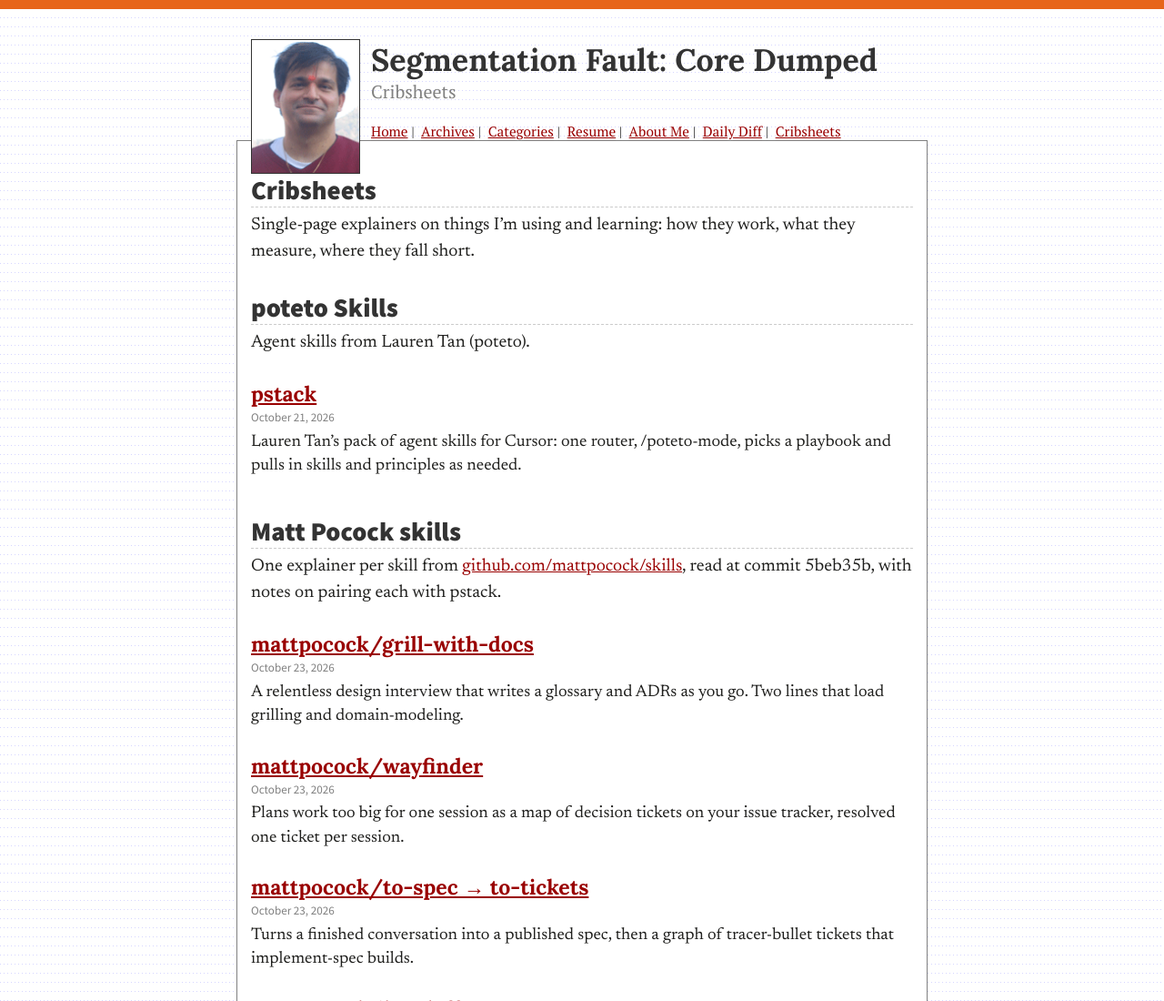
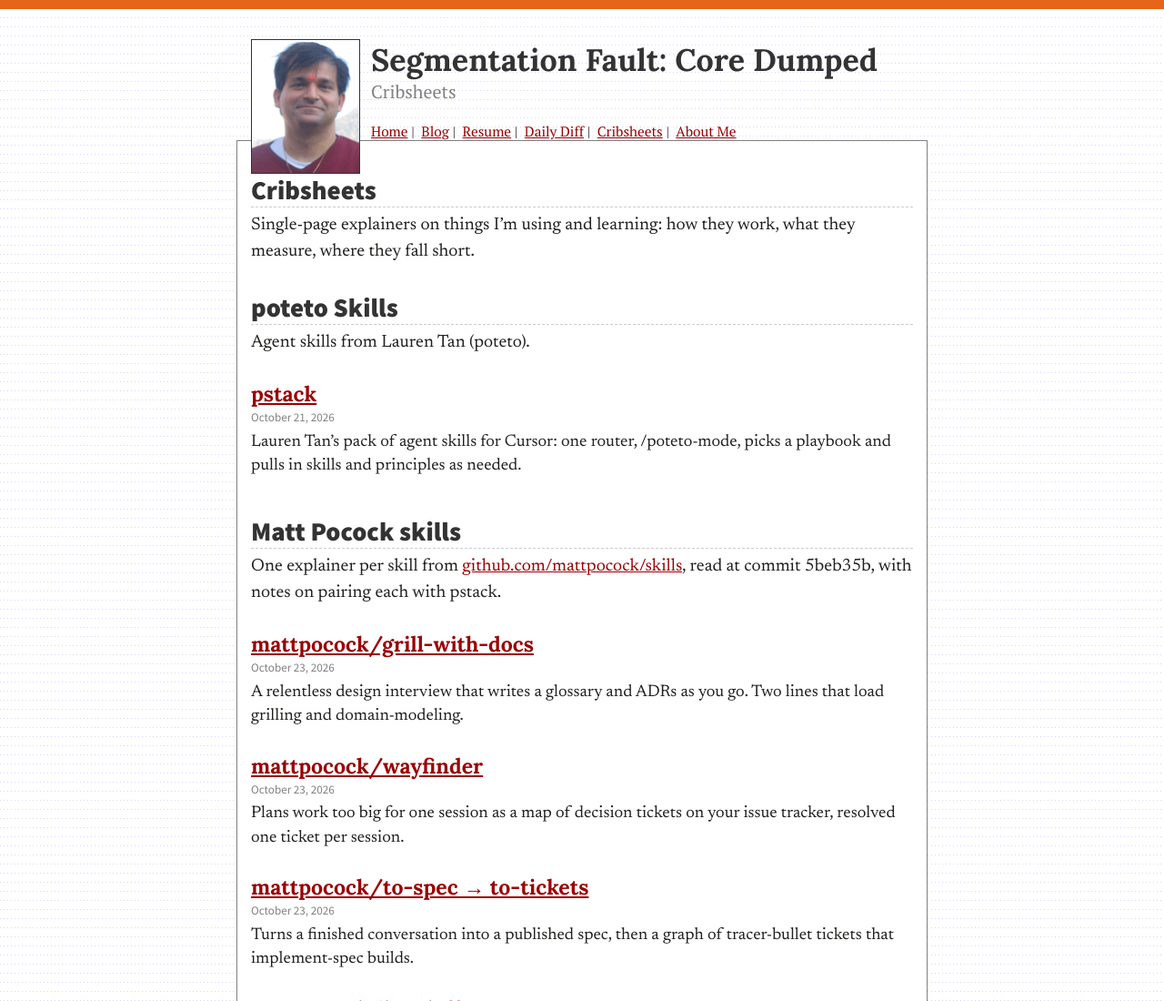
Before and after one commit to indrayam/fieldnotes, a plain HTML site: page site/index.html in a window 1280 px wide. Shown: the top 1100 px of the page at 91% size. Drawn offline with Linux system fonts and the light colour scheme.

Commit message:
Switch to the new site nav and rename the blog source variable
- Nav: Home (indrayam.com) | Blog | Resume | Daily Diff | Cribsheets | About Me
- Footer Disclaimer links to blog.indrayam.com
- INDRAYAM_V1_SRC is now INDRAYAM_BLOG_SRC; the old name still works
- Rebuilt site/index.html

Co-Authored-By: Claude Opus 5.5 <noreply@anthropic.com>

```diff
--- a/site/index.html
+++ b/site/index.html
@@ -36,13 +36,12 @@
     <h1>Segmentation Fault: Core Dumped</h1>
     <h3>Cribsheets</h3>
     <nav id="topnav" class="topnav-menu" aria-label="Site navigation"><input id="topnav-toggle" class="topnav-toggle-input" type="checkbox"><label class="topnav-toggle" for="topnav-toggle">Menu</label><div class="topnav-links">
-        <a href="https://indrayam.com/index.html">Home</a><span class="topnav-separator" aria-hidden="true"> | </span>
-<a href="https://indrayam.com/archives/index.html">Archives</a><span class="topnav-separator" aria-hidden="true"> | </span>
-<a href="https://indrayam.com/archives/categories.html">Categories</a><span class="topnav-separator" aria-hidden="true"> | </span>
-<a href="https://resume.indrayam.com">Resume</a><span class="topnav-separator" aria-hidden="true"> | </span>
-<a href="https://indrayam.com/aboutme.html">About Me</a><span class="topnav-separator" aria-hidden="true"> | </span>
+        <a href="https://indrayam.com/">Home</a><span class="topnav-separator" aria-hidden="true"> | </span>
+<a href="https://blog.indrayam.com/">Blog</a><span class="topnav-separator" aria-hidden="true"> | </span>
+<a href="https://resume.indrayam.com/">Resume</a><span class="topnav-separator" aria-hidden="true"> | </span>
 <a href="https://dailydiff.indrayam.com/">Daily Diff</a><span class="topnav-separator" aria-hidden="true"> | </span>
-<a href="https://cribsheets.indrayam.com/">Cribsheets</a>
+<a href="https://cribsheets.indrayam.com/" aria-current="page">Cribsheets</a><span class="topnav-separator" aria-hidden="true"> | </span>
+<a href="https://blog.indrayam.com/aboutme.html">About Me</a>
     </div></nav>
 </div>
 
@@ -97,7 +96,7 @@
 </main>
 <p></p>
 <div class="copyright">
-    <a href="http://creativecommons.org/licenses/by-nd-nc/1.0/">Copyright</a> &copy; 2026 Anand Sharma. <a href="https://indrayam.com/disclaimer.html">Disclaimer</a>
+    <a href="http://creativecommons.org/licenses/by-nd-nc/1.0/">Copyright</a> &copy; 2026 Anand Sharma. <a href="https://blog.indrayam.com/disclaimer.html">Disclaimer</a>
 </div>
 </body>
 </html>
```
Also changed, not shown: build/header.html (+5 -6 lines), 3 other files.
